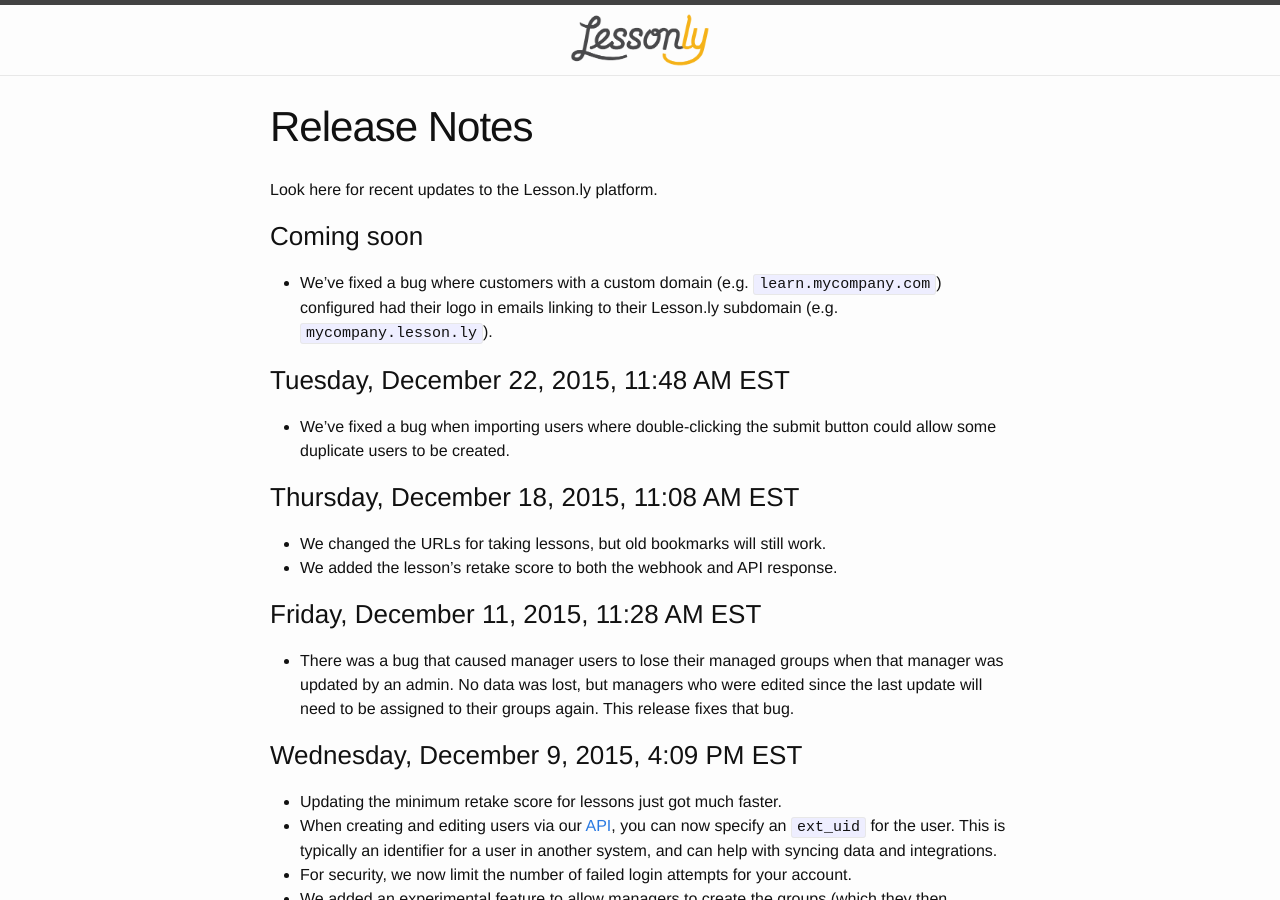
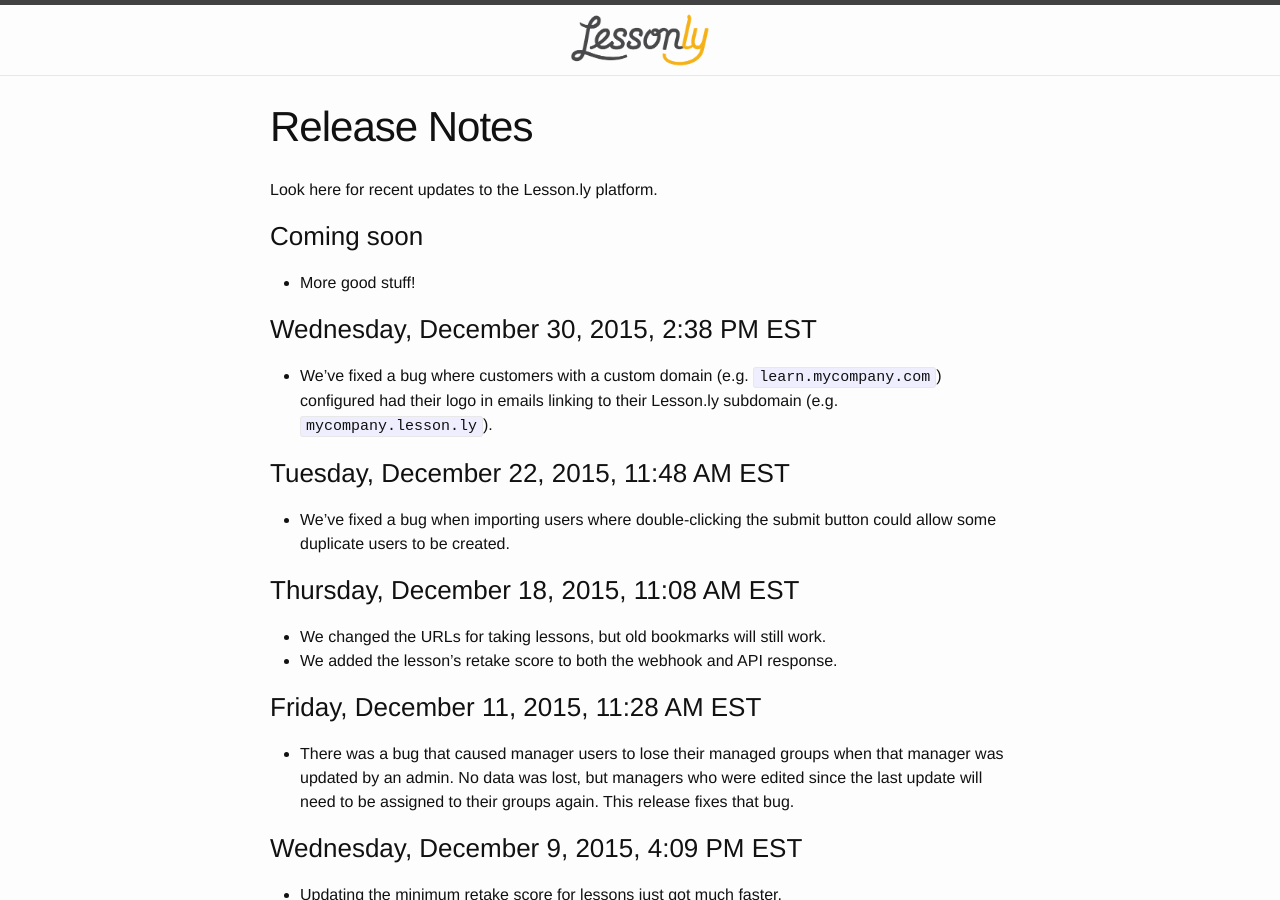
Before and after one commit to isabella232/lessonly.github.io, a Jekyll site: the page built from release-notes.md, in a window 1280 px wide and 900 px high. Built offline with Jekyll 4.4.1, drawn with Linux system fonts in a browser that asks for light colours.

Commit message:
Update release notes

```diff
--- a/release-notes.md
+++ b/release-notes.md
@@ -7,6 +7,10 @@
 Look here for recent updates to the Lesson.ly platform.
 
 ### Coming soon
+
+- More good stuff!
+
+### Wednesday, December 30, 2015, 2:38 PM EST
 
 - We’ve fixed a bug where customers with a custom domain (e.g. `learn.mycompany.com`) configured had their logo in emails linking to their Lesson.ly subdomain (e.g. `mycompany.lesson.ly`).
 
```
